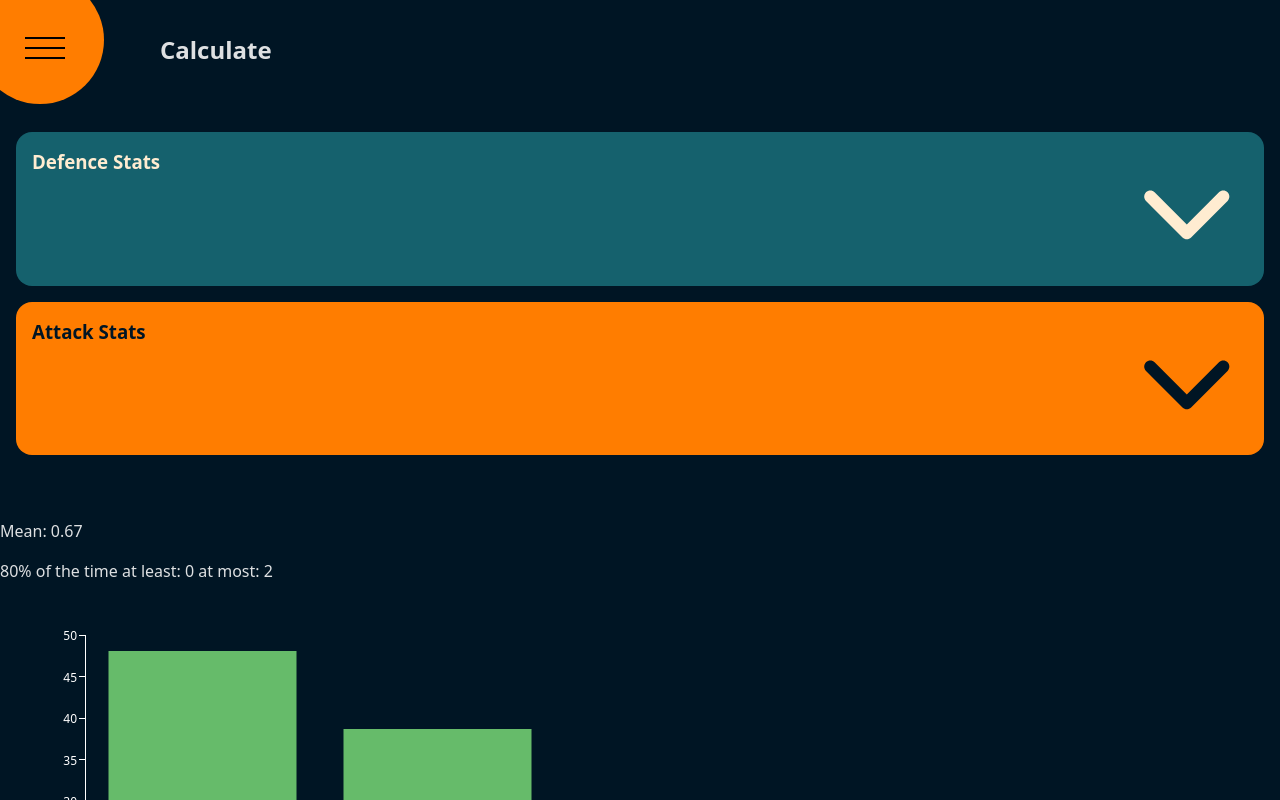
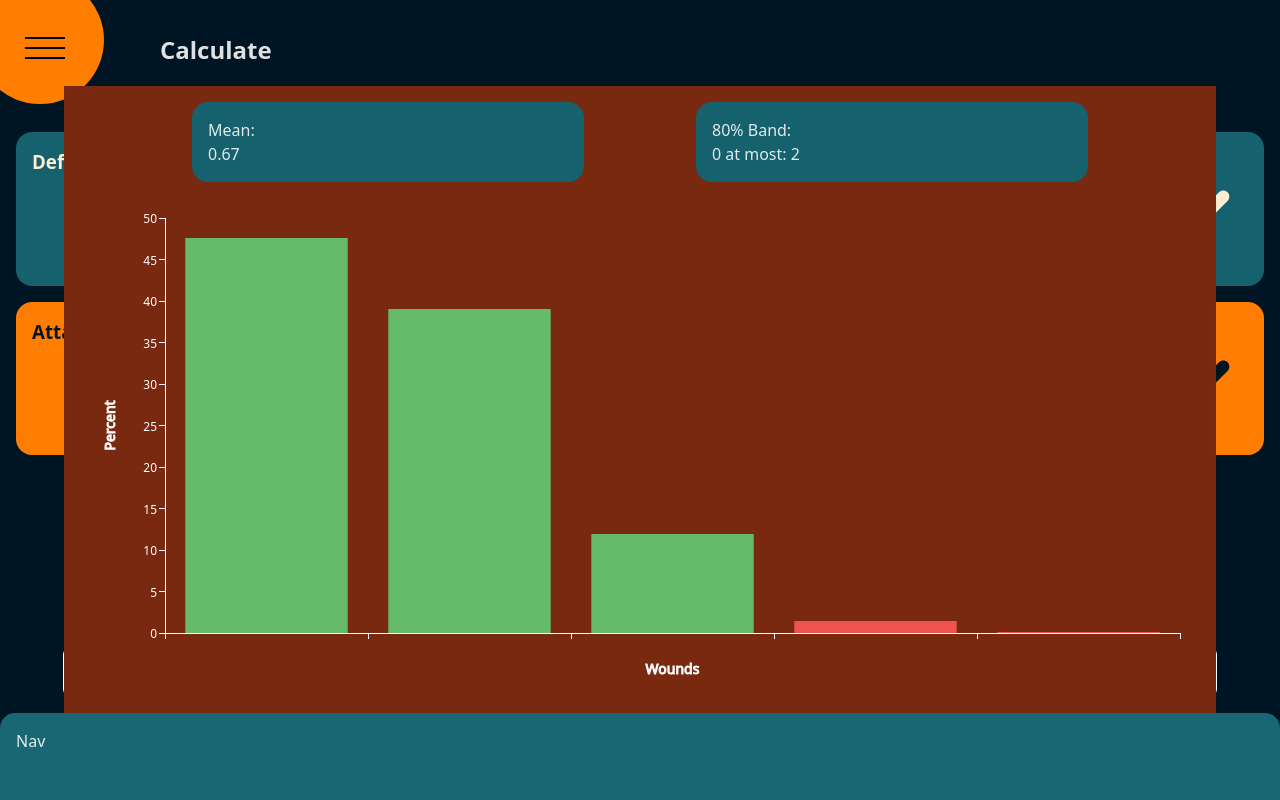
Before and after one commit to CaseyQWood/Mathhammer, a React (Vite) app: page /home in a window 1280 px wide. Both pictures are taken after a click on the button "Submit". Built offline with nearby package versions, Linux system fonts and the light colour scheme.

Commit message:
moved results into modal

```diff
--- a/src/components/resultsBarChart/ResultsBarChart.tsx
+++ b/src/components/resultsBarChart/ResultsBarChart.tsx
@@ -67,13 +67,13 @@ export default function ResultsBarChart({ results }: BarChartProps) {
 
 
     return (
-        <div>
+        <div className={styles.resultsModal}>
             <span className={styles.results__span}>
                 <div>
-                    Mean: {mean}
+                    Mean:<span>{mean}</span>
                 </div>
                 <div>
-                    80% of the time at least: {band.lower} at most: {band.upper}
+                    80% Band: <span>{band.lower} at most: {band.upper}</span>
                 </div>
             </span>
             <BarChart
@@ -106,7 +106,8 @@ export default function ResultsBarChart({ results }: BarChartProps) {
                         },
                         [`.${axisClasses.label}`]: {
                             stroke: "#ffffff"
-                        }
+                        },
+
                     },
 
                 })}
--- a/src/components/resultsBarChart/resultsBarChart.module.css
+++ b/src/components/resultsBarChart/resultsBarChart.module.css
@@ -1,7 +1,26 @@
+.resultsModal {
+  position: absolute;
+  background-color: #78290f;
+  padding: 1rem;
+  width: 90%;
+  top: 50%;
+  left: 50%;
+  transform: translate(-50%, -50%);
+}
+
 .results__span {
   display: flex;
+  flex-direction: row;
+  justify-content: space-evenly;
+  padding-bottom: 1rem;
+}
+
+.results__span div {
+  display: flex;
   flex-direction: column;
-  gap: 1rem;
-  justify-content: space-around;
-  padding: 2rem 0;
+  width: 35%;
+  padding: 1rem;
+  background-color: rgb(21, 97, 109);
+  overflow: auto;
+  border-radius: 1rem;
 }
--- a/src/components/routes/HomePage/HomePage.tsx
+++ b/src/components/routes/HomePage/HomePage.tsx
@@ -44,7 +44,7 @@ const defaultModifiers = {
 
 
 export default function HomePage() {
-    const simCount = 250000
+    const simCount = 10000
     const [simData, setSimData] = useState<WoundTallies>()
     const [defenseStats, setdefenseStats] = useState<DefenseStats>(defaultDefenceStats)
     const [attackStats, setAttackStats] = useState<AttackStats[]>([defaultAttackStats])
@@ -91,12 +91,7 @@ export default function HomePage() {
                 : null
             }
             <button
-                onClick={() => {
-                    runSimulation(simCount, attackStats, defenseStats, modifiers).then((results) => {
-                        setSimData(results)
-                    })
-                }}
-
+                onClick={() => { runSimulation(simCount, attackStats, defenseStats, modifiers).then((results) => { setSimData(results) }) }}
             >
                 Submit
             </button >
--- a/src/components/unitForm/UnitForm.tsx
+++ b/src/components/unitForm/UnitForm.tsx
@@ -1,15 +1,27 @@
 import style from './unitForm.module.css'
 import DropDown from "../dropDown/DropDown";
-
 import DefenseInputs from './DefenseInputs'
 import AttackInputs from "./AttackInputs";
 import AttackModifiers from "./AttackModifiers";
+import type { DefenseStats, AttackStats, Modifiers } from "../../types/unitStats"
 
 
+interface UnitFormProps {
+    defenseStats: DefenseStats
+    attackStats: AttackStats[]
+    modifiers: Modifiers[]
+    handleDefenseChange: (key: string, value: number) => void
+    handleAttackChange: (profileIndex: number, key: string, value: boolean | number | null | {
+        variable: string;
+        value: boolean | number;
+    }) => void
+    handleModifiersChange: (profileIndex: number, key: string, value: boolean | number | null | {
+        variable: string | null;
+        value: boolean | number;
+    }) => void
+}
 
-export default function UnitForm({ defenseStats, attackStats, modifiers, handleDefenseChange, handleAttackChange, handleModifiersChange }) {
-
-
+export default function UnitForm({ defenseStats, attackStats, modifiers, handleDefenseChange, handleAttackChange, handleModifiersChange }: UnitFormProps) {
 
     return (
         <div className={style.unitForm__wrapper} >
@@ -29,74 +41,6 @@ export default function UnitForm({ defenseStats, attackStats, modifiers, handleD
                     )
                 })}
             </div>
-
-
         </div >
     )
 }
-
-
-
-
-
-/*
-
-<AccordionGroup
-                color="neutral"
-                size="lg"
-                variant="plain"
-                sx={{ gap: "1rem" }}
-            >
-                <Accordion variant="soft" sx={{
-                    backgroundColor: "#15616d", borderRadius: "1rem"
-                }}>
-                    <AccordionSummary>Defence Stats</AccordionSummary>
-                    <AccordionDetails>
-                        <DefenseInputs defenseStats={defenseStats} handleDefenseChange={handleDefenseChange} />
-                    </AccordionDetails>
-                </Accordion>
-                <Divider />
-
-                {attackStats.map((ele, index) => {
-                    return (
-                        <Accordion key={index} variant="soft" sx={AttackAccordionStyles}>
-                            <AccordionSummary sx={{ color: "#001524" }}>Attack Stats</AccordionSummary>
-                            <AccordionDetails>
-                                <AttackInputs index={Number(index)} attackStats={ele} handleAttackChange={handleAttackChange} />
-                                <AttackModifiers index={Number(index)} modifiers={modifiers[index]} handleModifiersChange={handleModifiersChange} />
-                            </AccordionDetails>
-                        </Accordion>
-                    )
-                })}
-                <IconButton
-                    size="lg"
-                    onClick={() => {
-                        setAttackStats([...attackStats, defaultAttackStats])
-                        setModifiers([...modifiers, defaultModifiers])
-                    }}
-                    sx={{
-                        width: "25%",
-                        margin: "0 auto",
-                    }}
-                >
-                    <AddCircleOutlineIcon color="primary" />
-
-                </IconButton>
-                <Divider />
-                <Button
-                    fullWidth={false}
-                    variant="soft"
-                    color="warning"
-                    onClick={() => {
-                        runSimulation(simCount, attackStats, defenseStats, modifiers).then((results) => {
-                            setSimData(results)
-                        })
-                    }}
-
-                >
-                    Submit
-                </Button >
-            </AccordionGroup>
-
-
-*/
```
